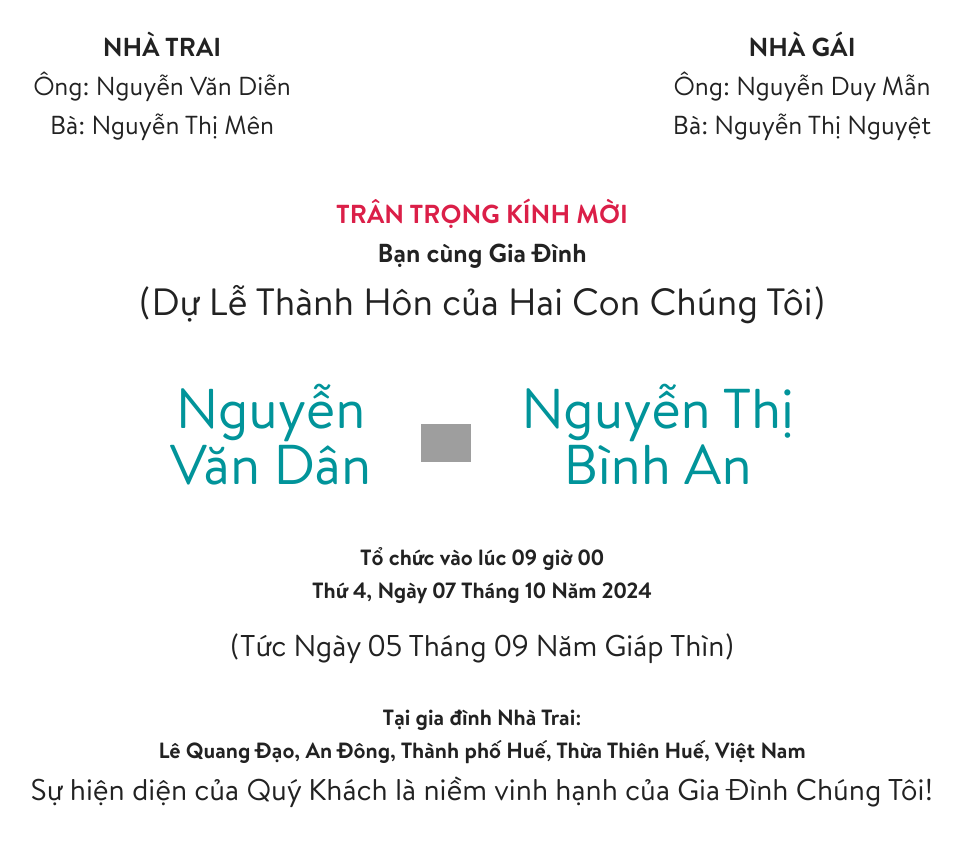
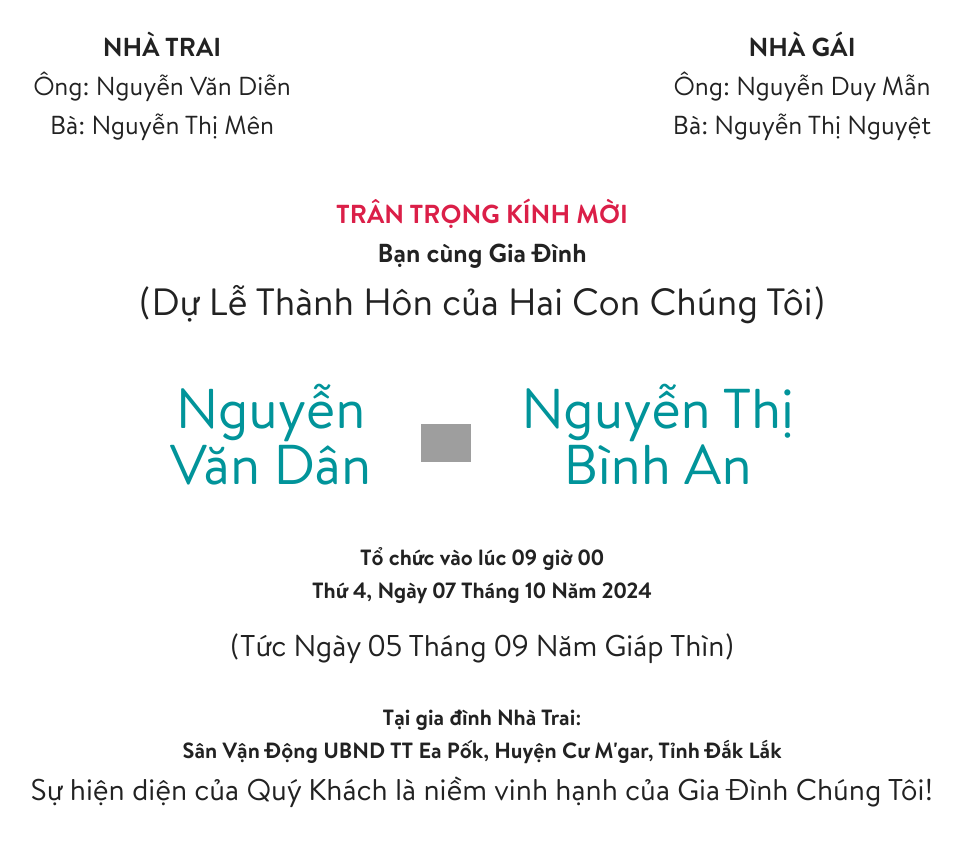
Before and after one commit to homestaygiadinhnho/homestaygiadinhnho, a Jekyll site: the page built from index.html, in a window 1280 px wide, cut to the strip 2237-3079 px from the top of the page. Shown: the whole strip, without its empty margins (158-1120 px from the left). Built offline with Jekyll 4.4.1, drawn with Linux system fonts in a browser that asks for light colours; nearby versions of some CDN libraries; some web fonts are replaced; the list of posts is cut into pages by our own code; grey boxes are pictures that could not be loaded.

Commit message:
Update index.html

```diff
--- a/index.html
+++ b/index.html
@@ -30,7 +30,7 @@ wedding_date_solar_calendar: "Thứ 4, Ngày 07 Tháng 10 Năm 2024"
 wedding_date_moon_calendar: "05 Tháng 09 Năm Giáp Thìn"
 countdown_image: "https://api.vesey.click/templates/vs-template-3/cd-bg.png"
 wedding_time: "09 giờ 00"
-wedding_venue: "Lê Quang Đạo, An Đông, Thành phố Huế, Thừa Thiên Huế, Việt Nam"
+wedding_venue: "Sân Vận Động UBND TT Ea Pốk, Huyện Cư M'gar, Tỉnh Đắk Lắk"
 ---
 <script>
   const weddingDate = new Date("2024-10-07T11:00:00").getTime();
```
